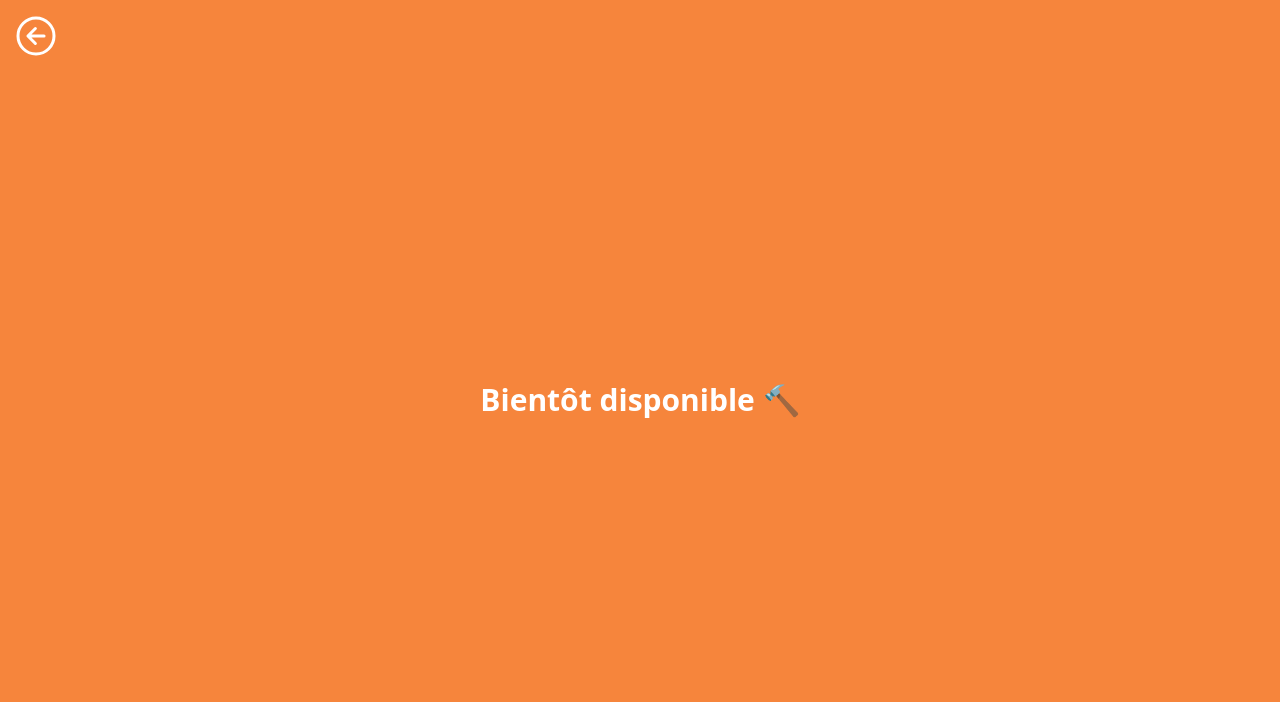
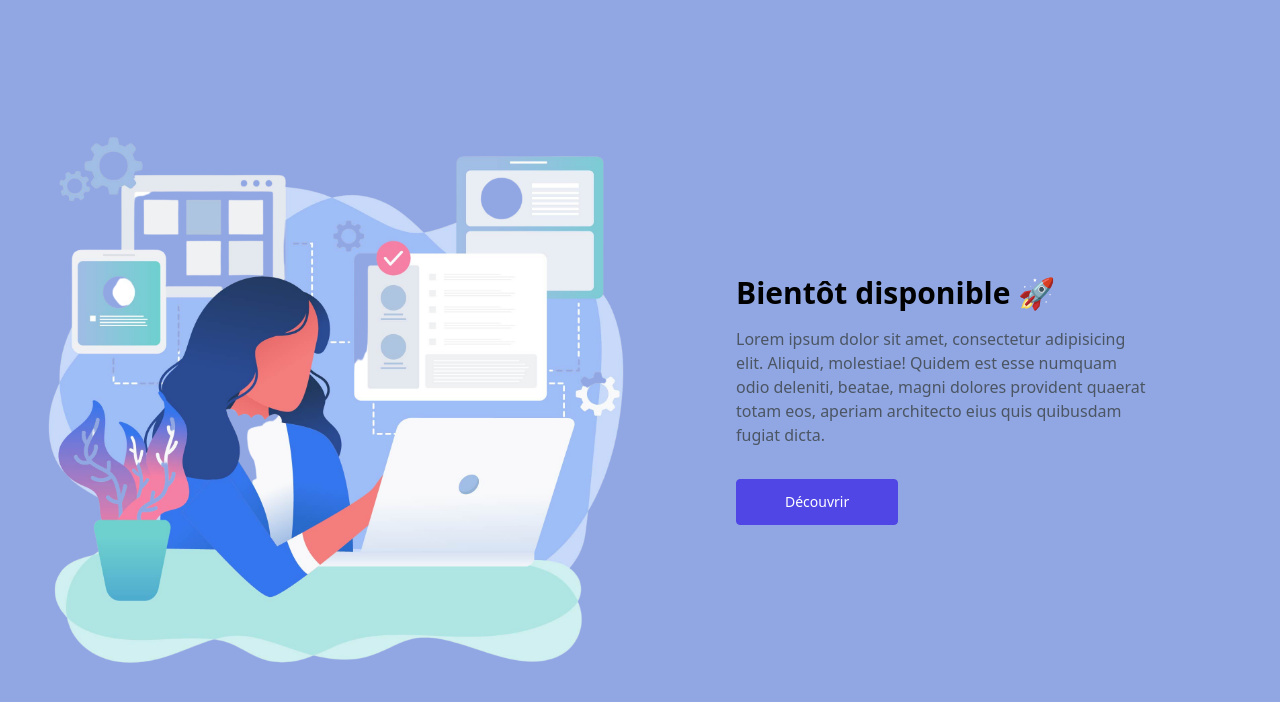
Before and after one commit to AlexandrePDA/Spiridise, a React (Create React App) app: page /blog in a window 1280 px wide. Shown: the top 702 px of the page. Built offline with nearby package versions, Linux system fonts and the light colour scheme.

Commit message:
fix bugs 🚀

```diff
--- a/package.json
+++ b/package.json
@@ -13,8 +13,10 @@
     "react-countup": "^6.3.0",
     "react-dom": "^18.2.0",
     "react-icons": "^4.4.0",
+    "react-parallax": "^3.5.1",
     "react-router-dom": "^6.3.0",
     "react-scripts": "5.0.1",
+    "react-scroll-parallax": "^3.3.1",
     "sass": "^1.54.4",
     "swiper": "^8.3.2",
     "typewriter-effect": "^2.19.0",
--- a/src/Components/Accueil.js
+++ b/src/Components/Accueil.js
@@ -4,12 +4,12 @@ import picwoman from "../assets/woman-first-block.svg";
 const Accueil = () => {
   return (
     <section id="accueil" class="text-gray-600 body-font">
-      <div class="container  max-w-7xl mx-auto flex px-6 pt-32 md:pt-52 pb-20 md:flex-row flex-col items-center">
+      <div class="container  max-w-7xl mx-auto flex px-6 pt-32 md:pt-52 md:pb-20 md:flex-row flex-col items-center">
         <div class="lg:flex-grow md:w-1/2 lg:pr-24 md:pr-16 flex flex-col md:items-start md:text-left mb-16 md:mb-0 items-center text-center">
           <h1 class=" title-font sm:text-5xl text-3xl mb-1 font-extrabold  text-gray-900">
             Spiridise </h1>
             <h2 class="title-font sm:text-3xl text-2xl mb-4 font-extrabold text-gray-900">
-            Et si l'action  commençait <br  /> par la rédaction ?
+            Et si <span className="">l'action</span>  commençait <br  /> par la <span>rédaction</span> ?
             </h2>
 
           <p class="mb-8 leading-relaxed">
@@ -28,13 +28,17 @@ const Accueil = () => {
             </a>
           </div>
         </div>
+
+
         <div class="lg:max-w-lg lg:w-full md:w-1/2 w-5/6">
           <img
-            class="object-cover object-center rounded"
+            class="object-cover object-center rounded hidden md:inline"
             alt="hero"
             src={picwoman}
           />
         </div>
+
+
       </div>
     </section>
   );
--- a/src/Components/Contact.js
+++ b/src/Components/Contact.js
@@ -1,53 +1,63 @@
 import React from "react";
-import calendly from "../assets/calendlylogo.png";
-import malt from "../assets/maltlogo.png";
-import linkedin from "../assets/linkedin-logo.png";
+// import calendly from "../assets/calendlylogo.png";
+// import malt from "../assets/maltlogo.png";
+// import linkedin from "../assets/linkedin-logo.png";
 
 const Contact = () => {
   return (
-    <div id="contact" className="pb-10">
+    // <div id="contact" className="pb-10">
+
+    //   <div className="w-9/12 mx-auto rounded-xl shadow-lg bg-white md:w-1/2">
+    //     <div className="flex flex-col items-center">
+    //       <h3 className="mt-4 text-lg mb-2 p-4 text-center">
+    //         Un devis ? Une question ? Une remarque ?
+    //       </h3>
+    //       <p>Lorem ipsum Lorem ipsum</p>
+    //       <div className="flex gap-x-2 mt-2 mb-8">
+    //             <a href="https://www.malt.fr/profile/ameladdoun">
+    //           <img
+    //             src={malt}
+    //             alt="logo malt"
+    //             className=" rounded-xl transition-all duration-300 w-8 hover:scale-110"
+    //           />
+    //         </a>
+    //         <a href="https://www.linkedin.com/in/amel-addoun-84a13519a">
+    //           <img
+    //             src={linkedin}
+    //             alt="logo linkedin"
+    //             className="rounded w-8  transition-all duration-300 hover:scale-110"
+    //           />
+    //         </a>
+    //         </div>
+    //       <p className="mb-2">Prenons rendez-vous et échangeons !</p>
+    //       <a href="https://calendly.com/amel-addoun/30min" className="mb-4">
+
+    //       <img src={calendly} alt="calendly logo" className="w-28 transition-all duration-300 hover:scale-110" />
+    //       </a>
+    //       <p>Amel Addoun</p>
+    //       <div className="flex gap-x-2 items-center">
+    //       <ion-icon name="mail-unread-outline"></ion-icon>
+    //       <a href="mailto:contact@spiridise.com">
+    //         contact@spiridise.com
+    //       </a>
+    //       </div>
+    //       <div className="flex gap-x-2 items-center mb-6">
+    //         <ion-icon name="call-outline"></ion-icon>
+    //         <p> 06.61.01.59.72</p>
+    //       </div>
+    //     </div>
+    //   </div>
+    // </div>
+    <div id="contact">
+      <svg xmlns="http://www.w3.org/2000/svg" viewBox="0 0 1440 320">
+        <path
+          fill="#91a7e3"
+          fill-opacity="1"
+          d="M0,160L80,144C160,128,320,96,480,106.7C640,117,800,171,960,186.7C1120,203,1280,181,1360,170.7L1440,160L1440,320L1360,320C1280,320,1120,320,960,320C800,320,640,320,480,320C320,320,160,320,80,320L0,320Z"
+        ></path>
+      </svg>
 
 
-      <div className="w-9/12 mx-auto rounded-xl shadow-lg bg-white md:w-1/2">
-        <div className="flex flex-col items-center">
-          <h3 className="mt-4 text-lg mb-2 p-4 text-center">
-            Un devis ? Une question ? Une remarque ?
-          </h3>
-          <p>Lorem ipsum Lorem ipsum</p>
-          <div className="flex gap-x-2 mt-2 mb-8">
-                <a href="https://www.malt.fr/profile/ameladdoun">
-              <img
-                src={malt}
-                alt="logo malt"
-                className=" rounded-xl transition-all duration-300 w-8 hover:scale-110"
-              />
-            </a>
-            <a href="https://www.linkedin.com/in/amel-addoun-84a13519a">
-              <img
-                src={linkedin}
-                alt="logo linkedin"
-                className="rounded w-8  transition-all duration-300 hover:scale-110"
-              />
-            </a>
-            </div>
-          <p className="mb-2">Prenons rendez-vous et échangeons !</p>
-          <a href="https://calendly.com/amel-addoun/30min" className="mb-4">
-
-          <img src={calendly} alt="calendly logo" className="w-28 transition-all duration-300 hover:scale-110" />
-          </a>
-          <p>Amel Addoun</p>
-          <div className="flex gap-x-2 items-center">
-          <ion-icon name="mail-unread-outline"></ion-icon>
-          <a href="mailto:contact@spiridise.com">
-            contact@spiridise.com
-          </a>
-          </div>
-          <div className="flex gap-x-2 items-center mb-6">
-            <ion-icon name="call-outline"></ion-icon>
-            <p> 06.61.01.59.72</p>
-          </div>
-        </div>
-      </div>
     </div>
   );
 };
--- a/src/Components/Techniques.js
+++ b/src/Components/Techniques.js
@@ -8,7 +8,7 @@ import Typewriter from "typewriter-effect";
 const Techniques = () => {
   return (
     <div id="offres" className="flex flex-col justify-center items-center">
-      <div className="flex items-center justify-center lg:mr-10">
+      <div className="hidden lg:flex items-center justify-center lg:mr-10">
         <img
           src={woman}
           alt="woman offres"
@@ -51,8 +51,9 @@ const Techniques = () => {
       </div>
 
       <section className="text-gray-600 body-font z-[-25]" >
-        <h3 className="text-center">Vous avez des objectifs ? <br/> Nous vous proposons des solutions digitales et efficaces. <br/> Vous avez besoin de :</h3>
-        <div className="container px-5 py-24 mx-auto">
+        <h3 className="text-xl text-center  lg:text-3xl mx-2">Vous avez des objectifs ? <br/> Nous vous proposons des solutions digitales et efficaces.</h3>
+        <h4 className="text-center mt-4 text-lg lg:text-xl" >Vous avez besoin de :</h4>
+        <div className="container px-5 py-20 mx-auto">
           {/* Copywritting */}
           <div className="flex items-center lg:w-4/5 mx-auto border-b pb-10 mb-10 border-gray-200 sm:flex-row flex-col" data-aos="zoom-in-up" data-aos-delay="75"
      data-aos-duration="500">
--- a/src/Pages/Blog.js
+++ b/src/Pages/Blog.js
@@ -3,11 +3,51 @@ import React from 'react';
 
 const Blog = () => {
     return (
-        <div className="w-screen h-screen bg-orange-s flex items-center justify-center">
-            <a href="/" className="absolute top-3 left-3 text-5xl text-white"><ion-icon name="arrow-back-circle-outline"></ion-icon></a>
-            <p className="text-white font-bold text-3xl">
-            Bientôt disponible 🔨
-            </p>
+        <div className="w-screen h-screen overflow-hidden bg-blue-s flex items-center justify-center">
+            {/* <a href="/" className="absolute top-3 left-3 text-5xl text-white"><ion-icon name="arrow-back-circle-outline"></ion-icon></a> */}
+            <section>
+  <div class="px-4 py-16 mx-auto max-w-screen-2xl sm:px-6 lg:px-8">
+    <div class="grid grid-cols-1 lg:grid-cols-2 lg:h-screen">
+      <div class="relative z-10 lg:py-16">
+        <div class="relative h-64 sm:h-80 lg:h-full">
+          <img
+            class="absolute inset-0 object-cover w-full h-full"
+            src={require("../assets/section-blog.png")}
+            alt="Indoors house"
+          />
+        </div>
+      </div>
+
+      <div class="relative flex items-center ">
+        <span
+          class="hidden lg:inset-y-0 lg:absolute lg:w-16  lg:block lg:-left-16"
+        ></span>
+
+        <div class="p-8 sm:p-16 lg:p-24">
+          <h2 class="text-2xl font-bold sm:text-3xl">
+            Bientôt disponible 🚀
+          </h2>
+
+          <p class="mt-4 text-gray-600">
+            Lorem ipsum dolor sit amet, consectetur adipisicing elit. Aliquid,
+            molestiae! Quidem est esse numquam odio deleniti, beatae, magni
+            dolores provident quaerat totam eos, aperiam architecto eius quis
+            quibusdam fugiat dicta.
+          </p>
+
+          <a
+            class="inline-block px-12 py-3 mt-8 text-sm font-medium text-white bg-indigo-600 border border-indigo-600 rounded active:text-indigo-500 hover:bg-transparent hover:text-indigo-600 focus:outline-none focus:ring"
+            href="/"
+          >
+            Découvrir
+          </a>
+        </div>
+      </div>
+    </div>
+  </div>
+</section>
+
+
         </div>
     );
 };
```
Also changed, not shown: src/Components/Collaborations.js (+1 -45 lines), src/assets/section-blog.png (added), 1 other file (tests, documents, lock files or other folders).
